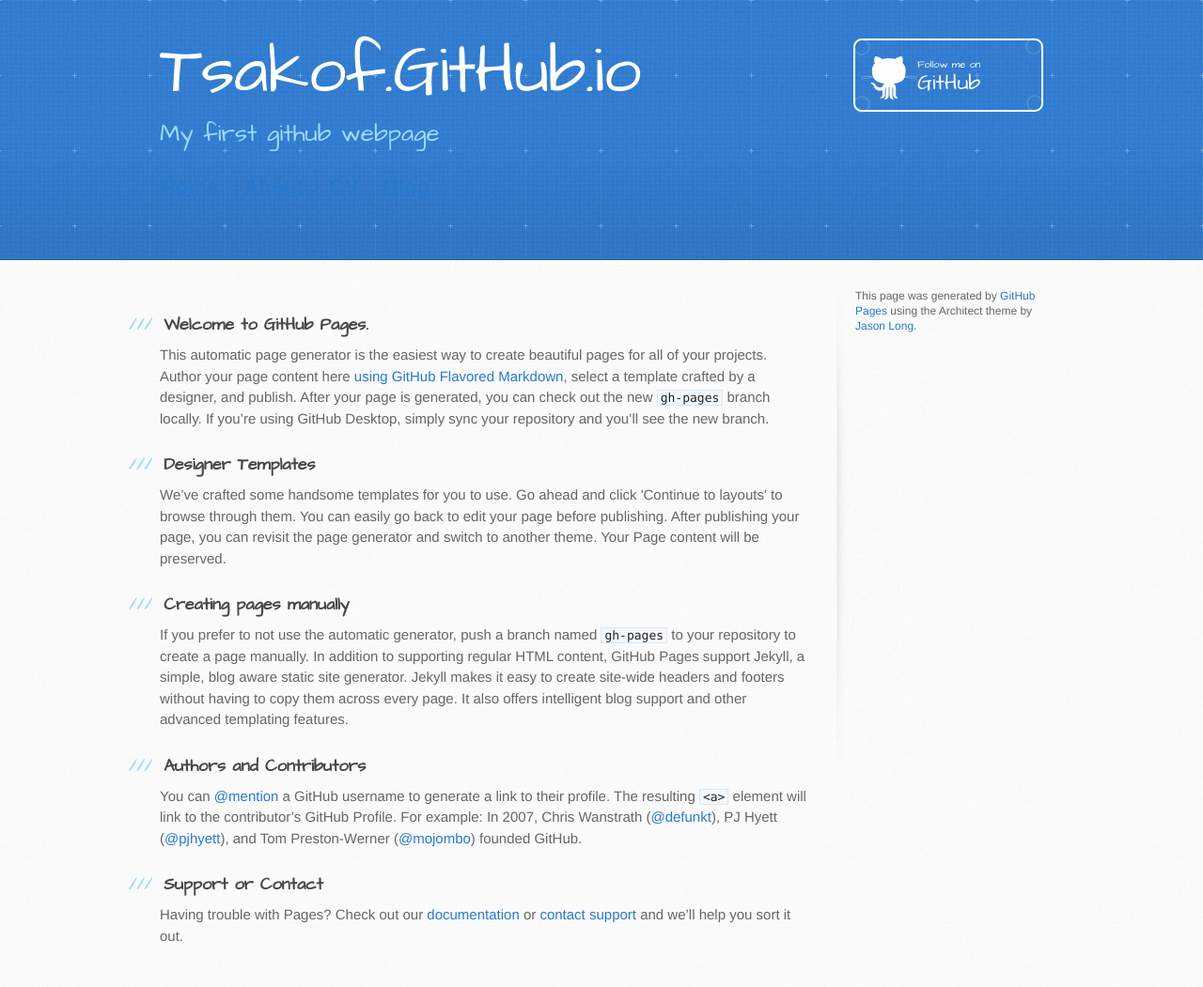
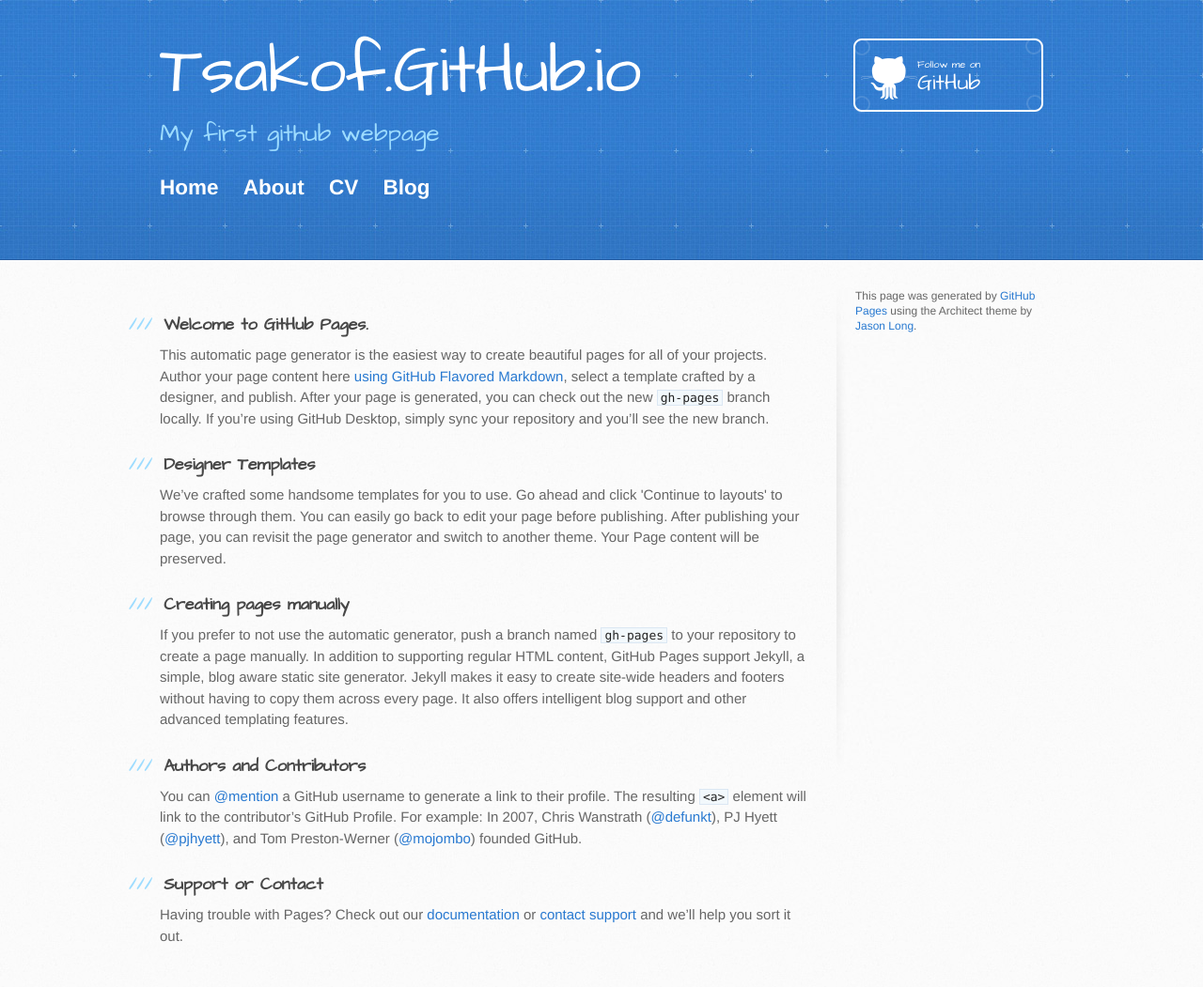
Before and after one commit to tsakof/tsakof.github.io, a Jekyll site: the page index.html, which Jekyll copies as it is, in a window 1280 px wide. Shown: the whole page at 94% size. Built offline with Jekyll 4.4.1, drawn with Linux system fonts in a browser that asks for light colours.

Commit message:
Update stylesheet.css

```diff
--- a/stylesheets/stylesheet.css
+++ b/stylesheets/stylesheet.css
@@ -446,6 +446,9 @@ a {
 a:hover {
   color: #2268b2;
 }
+nav a { color: #ffffff;
+    text-decoration:none;}
+
 nav ul, footer ul {
     font-family:'Helvetica', 'Arial', 'Sans-Serif';
     padding: 0px;
```
